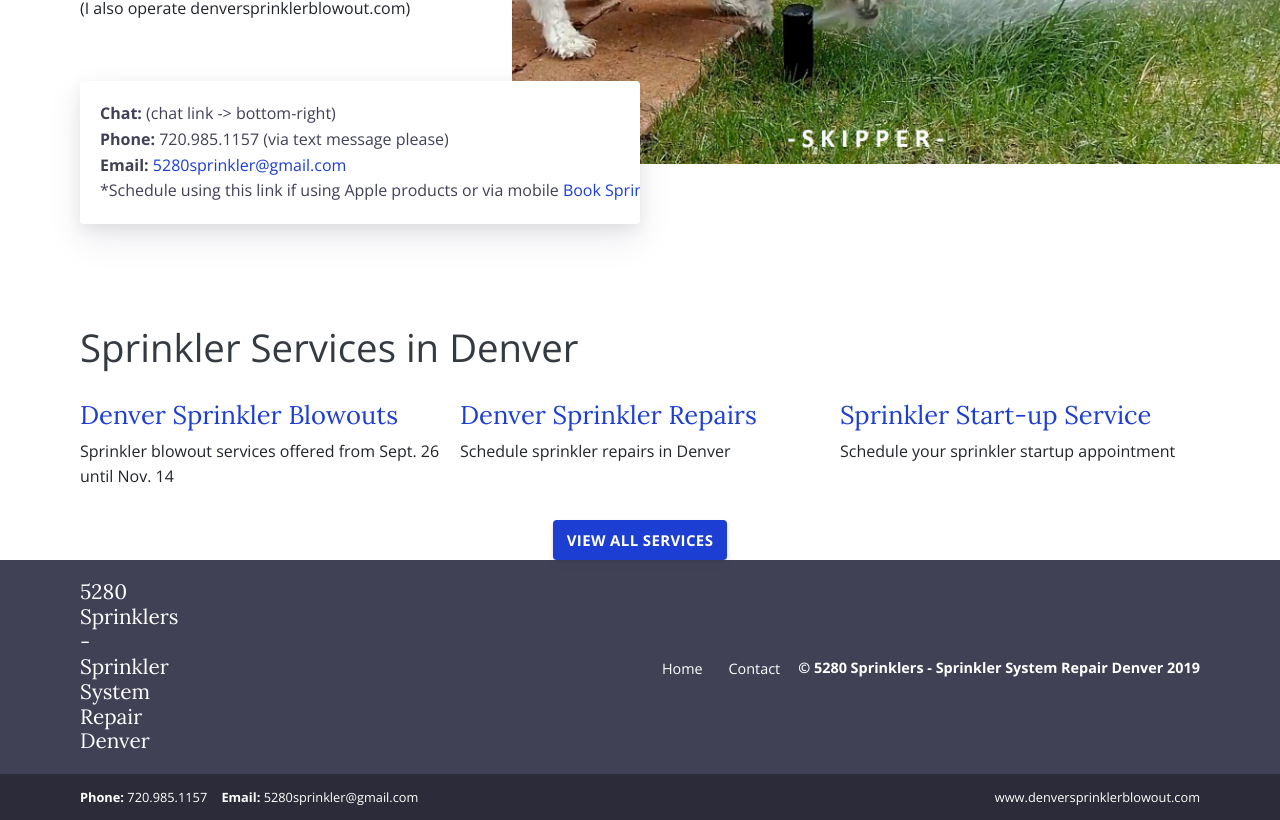
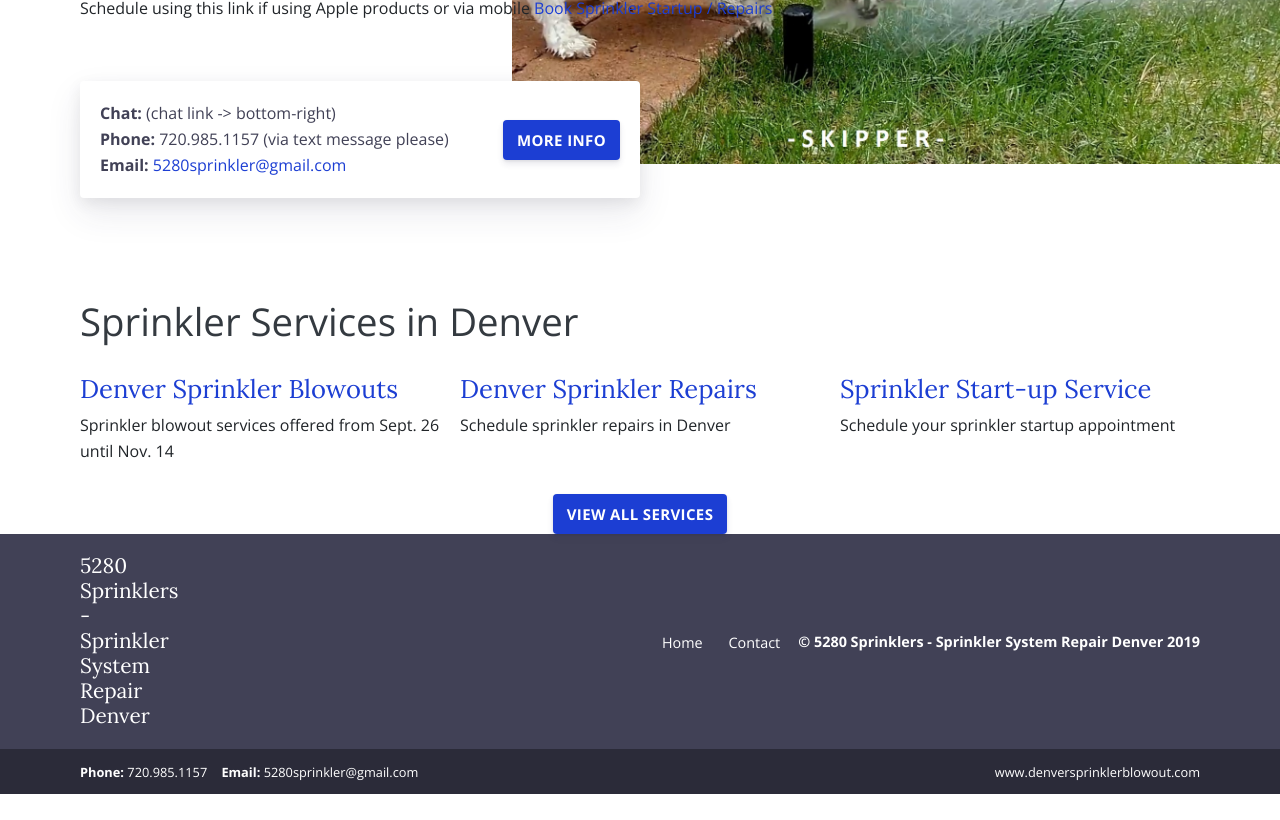
Before and after one commit to xhanuman/5280, a Jekyll site: the page built from index.md, in a window 1280 px wide, cut to the strip 334-1154 px from the top of the page. Built offline with Jekyll 4.4.1, drawn with Linux system fonts in a browser that asks for light colours; after the commit the page ends 1128 px from its top, so only the background shows below that.

```diff
--- a/index.md
+++ b/index.md
@@ -9,7 +9,8 @@ bodyClass: page-home
     <h1>5280 Sprinklers</h1><h3>Denver Sprinkler Repairs</h3>
     <p>Denver Sprinkler Repairs and Start-up</p>
     <img class="size-medium wp-image-21" title="Denver Sprinkler Start up" src="http://www.denversprinklerblowout.com/wp-content/uploads/2010/04/sprinklerStartUP-300x102.jpg" alt="" width="300" height="102"/><br>
-    (I also operate denversprinklerblowout.com)
+    Schedule using this link if using Apple products or via mobile
+    <a href="https://www.markate.com/public/widget/booking/products/33d9338d8dc3b73fdf14b06ac0d93df0:9504:b1c5390a">Book Sprinkler Startup / Repairs</a>
   </div>
 </div>
 
@@ -22,9 +23,6 @@ bodyClass: page-home
         <a href="mailto:{{ site.data.contact.email }}">
           {{ site.data.contact.email }}
         </a>
-        <div>*Schedule using this link if using Apple products or via mobile
-        <a href="https://www.markate.com/public/widget/booking/products/33d9338d8dc3b73fdf14b06ac0d93df0:9504:b1c5390a">Book Sprinkler Startup / Repairs</a>
-</div>
       </div>
     </div>
     <div class="call-box-bottom">
```
